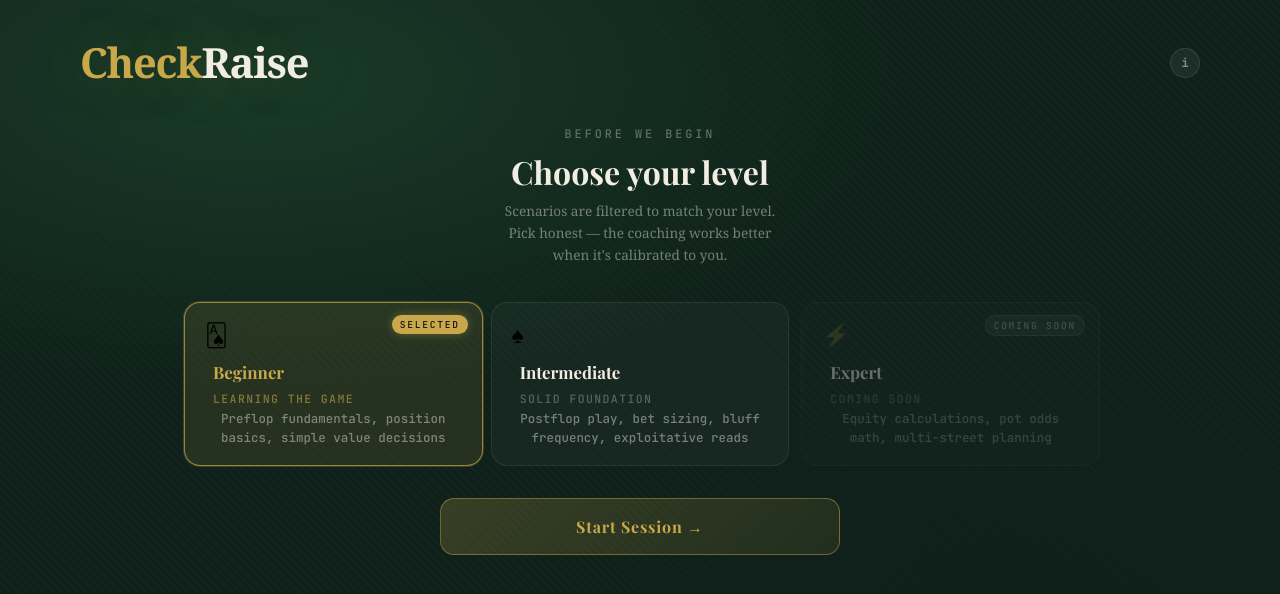
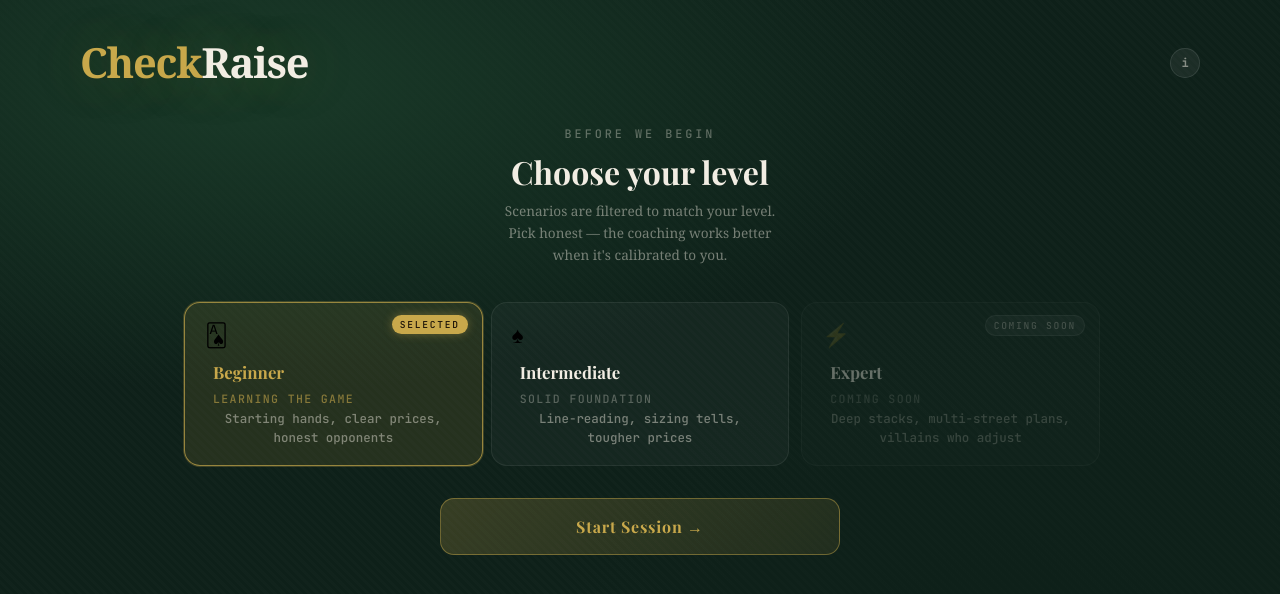
Before and after one commit to dolsonfare-tech/poker-trainer, a React (Create React App) app: page / in a window 1280 px wide. Both pictures are taken after a click on the button "Try a free session first — no account needed →". Shown: the top 594 px of the page. Built offline with nearby package versions, Linux system fonts and the light colour scheme; no server answers; a web font is replaced by a local one.

Commit message:
Update DifficultySelector.jsx

```diff
--- a/src/components/DifficultySelector.jsx
+++ b/src/components/DifficultySelector.jsx
@@ -5,7 +5,7 @@ const DIFFICULTIES = [
     key: 'beginner',
     label: 'Beginner',
     sublabel: 'Learning the game',
-    desc: 'Preflop fundamentals, position basics, simple value decisions',
+    desc: 'Starting hands, clear prices, honest opponents',
     icon: '🂡',
     disabled: false,
   },
@@ -13,7 +13,7 @@ const DIFFICULTIES = [
     key: 'intermediate',
     label: 'Intermediate',
     sublabel: 'Solid foundation',
-    desc: 'Postflop play, bet sizing, bluff frequency, exploitative reads',
+    desc: 'Line-reading, sizing tells, tougher prices',
     icon: '♠',
     disabled: false,
   },
@@ -21,7 +21,7 @@ const DIFFICULTIES = [
     key: 'expert',
     label: 'Expert',
     sublabel: 'Coming soon',
-    desc: 'Equity calculations, pot odds math, multi-street planning',
+    desc: 'Deep stacks, multi-street plans, villains who adjust',
     icon: '⚡',
     disabled: true,
   },
```
